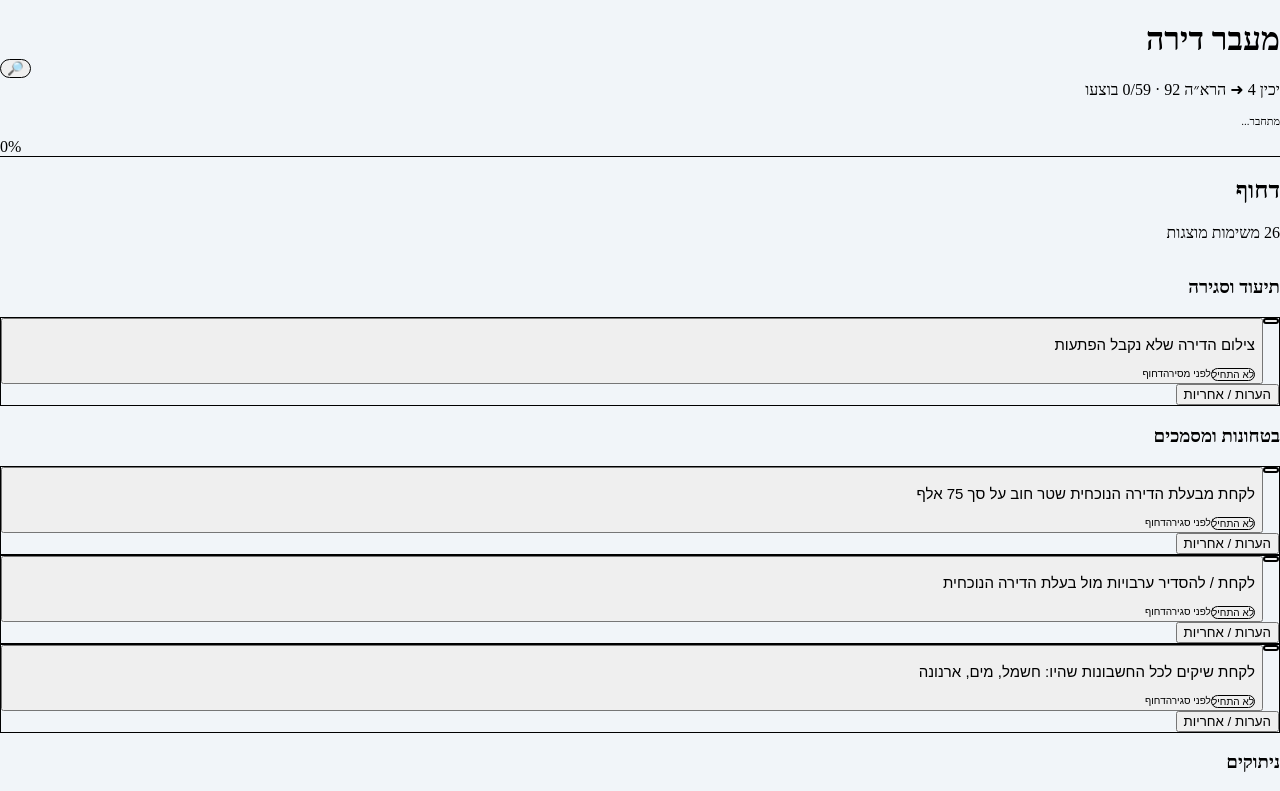
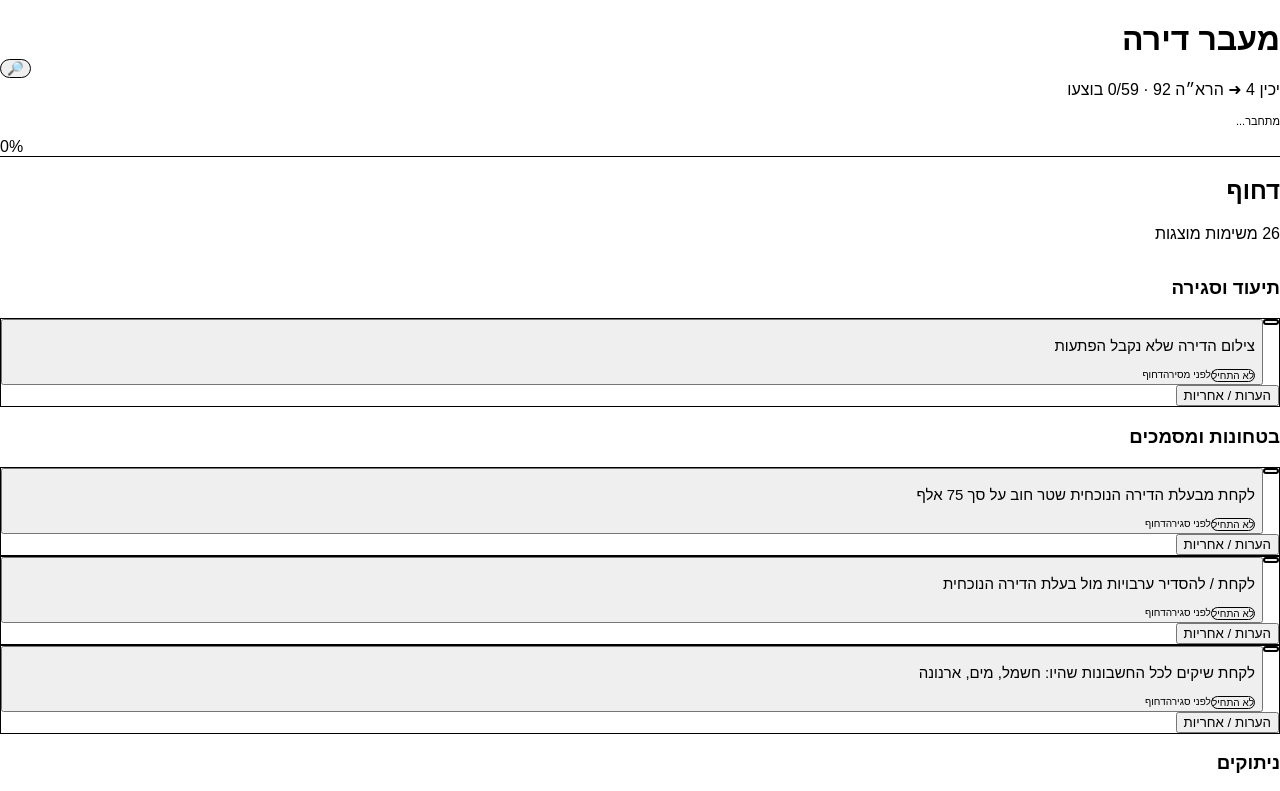
Before and after one commit to banana-blitz/moving-house-app, a React (Vite) app: page / in a window 1280 px wide. Shown: the top 791 px of the page. Built offline with nearby package versions, Linux system fonts and the light colour scheme; no server answers; the database is empty.

Commit message:
Update index.css

```diff
--- a/src/index.css
+++ b/src/index.css
@@ -2,8 +2,7 @@
 @tailwind components;
 @tailwind utilities;
 
-html, body {
+body {
   margin: 0;
-  min-height: 100%;
-  background: #f1f5f9;
+  font-family: Arial, sans-serif;
 }
```
